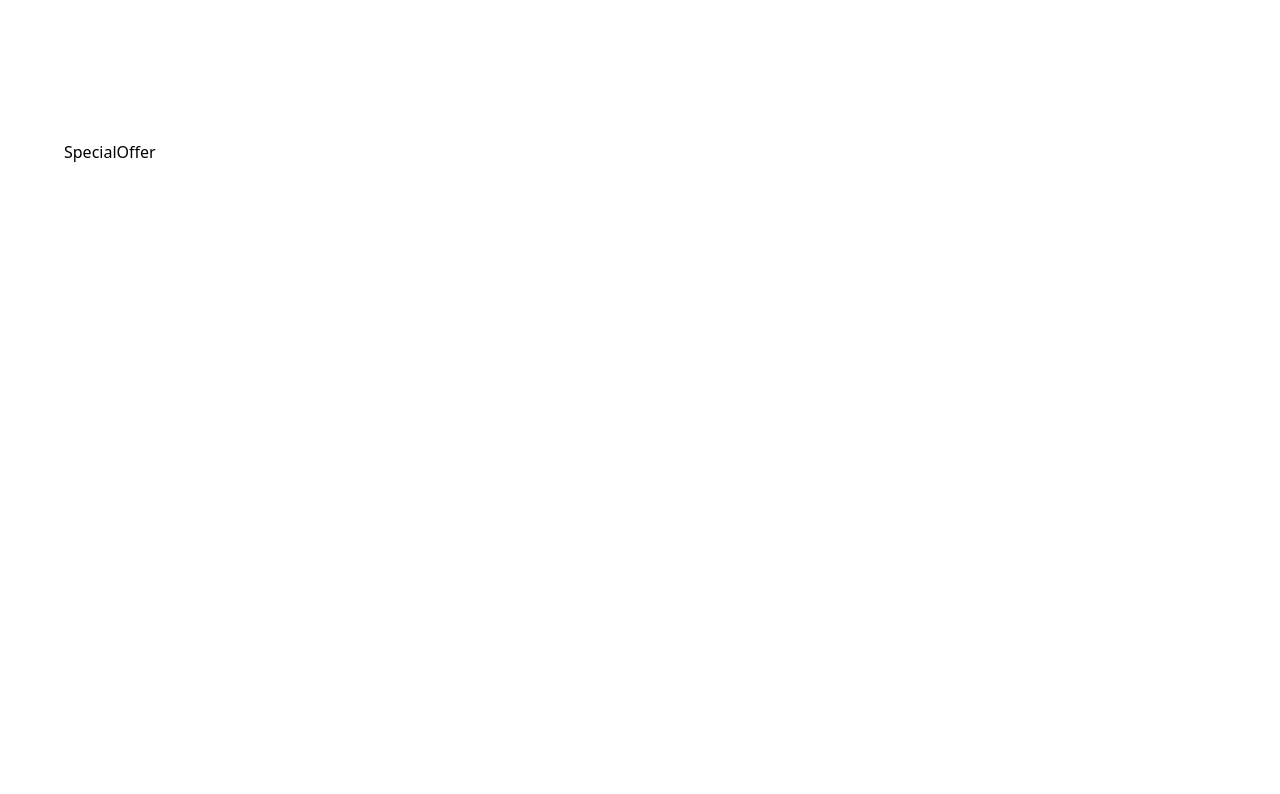
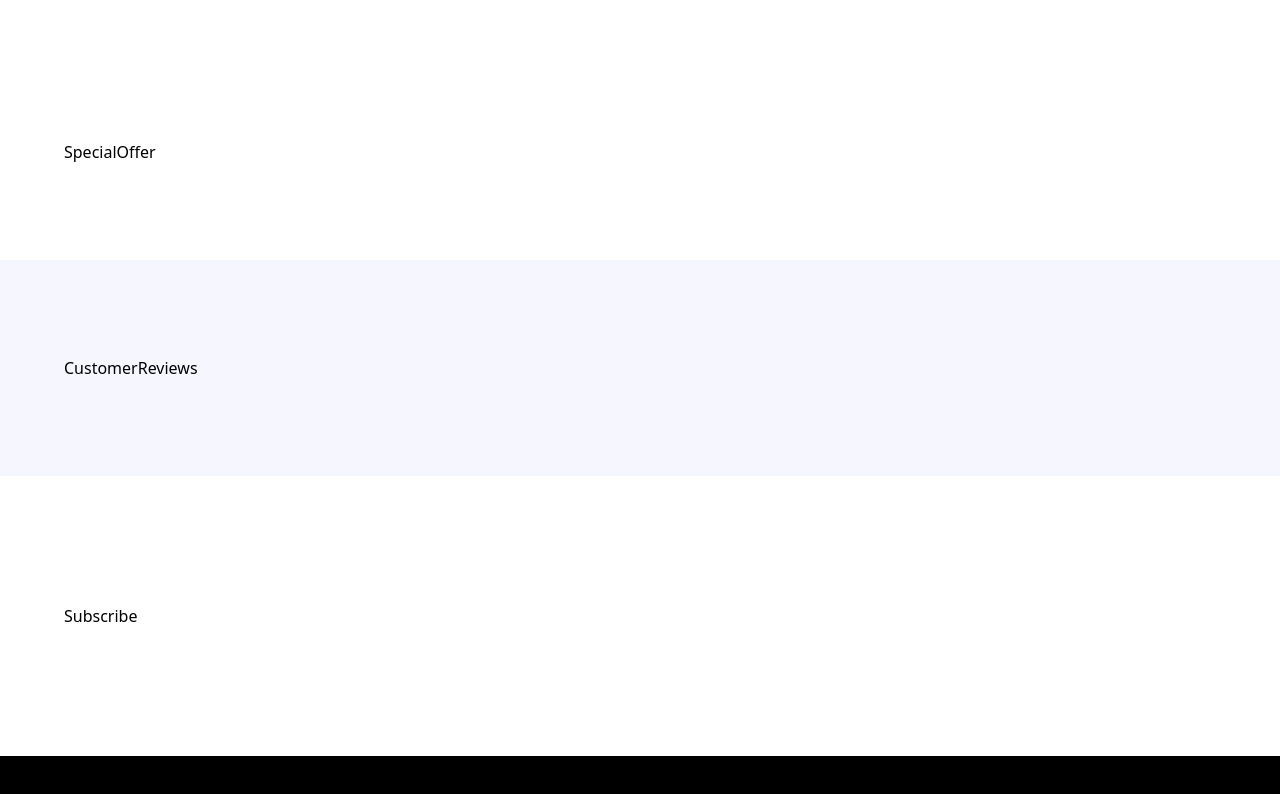
Before and after one commit to shoaiblatif22/Nike-Website-Clone, a React (Vite) app: page / in a window 1280 px wide. Shown: the part 636-1430 px from the top of the page. Before the commit the page ends 896 px from the top, so only its background shows below. Built offline with nearby package versions, Linux system fonts and the light colour scheme; a web font is replaced by a local one.

Commit message:
Adjust css for website

```diff
--- a/src/App.jsx
+++ b/src/App.jsx
@@ -16,6 +16,15 @@
     <section className="padding">
       SpecialOffer
     </section>
+    <section className="bg-pale-blue bg-clip padding">
+      CustomerReviews
+    </section>
+    <section className="padding-x sm:py-32 py-16 w-full">
+      Subscribe
+    </section>
+    <section className="bg-black padding-x padding-t pb-8">
+      Footer
+    </section>
   </main>
 );
 
```
